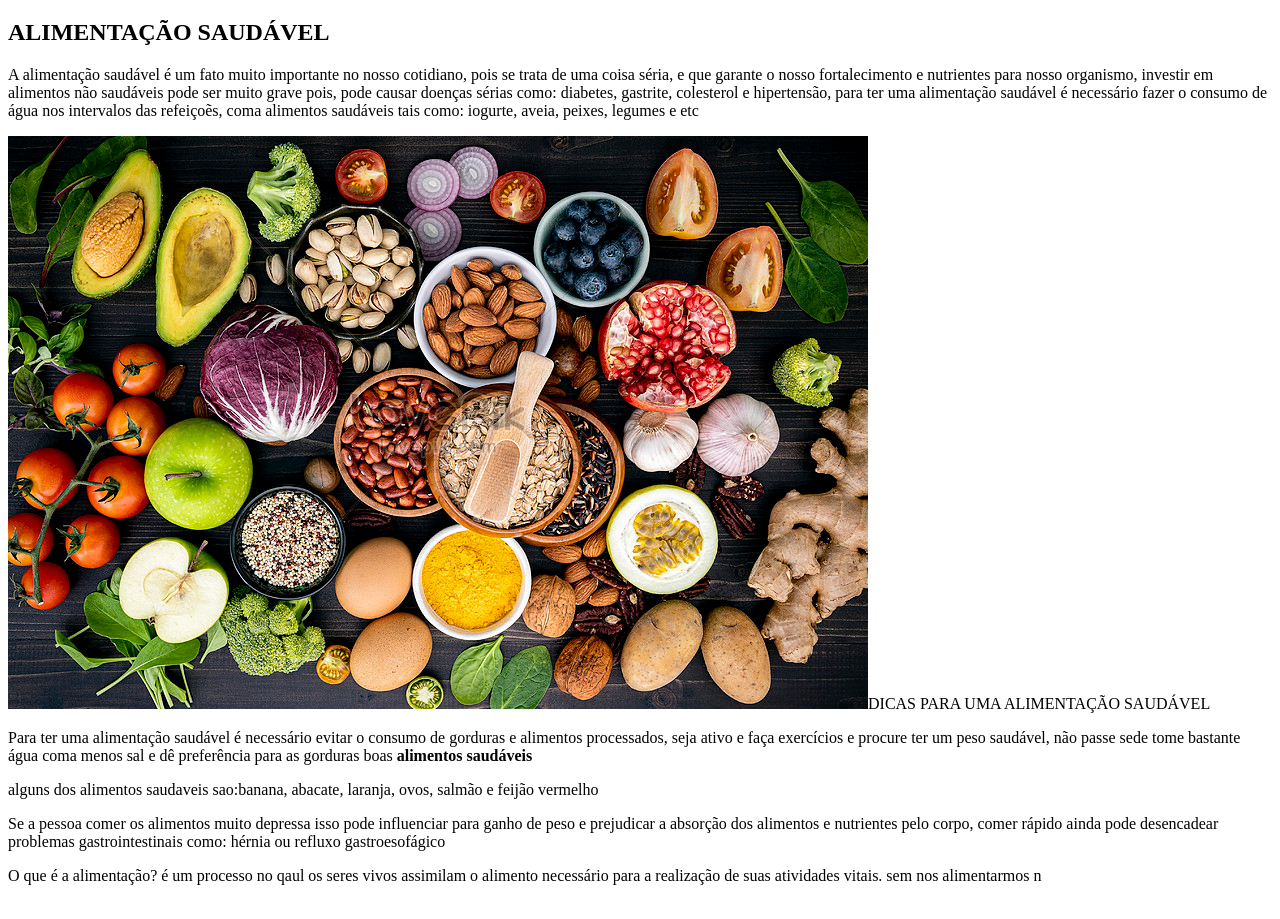
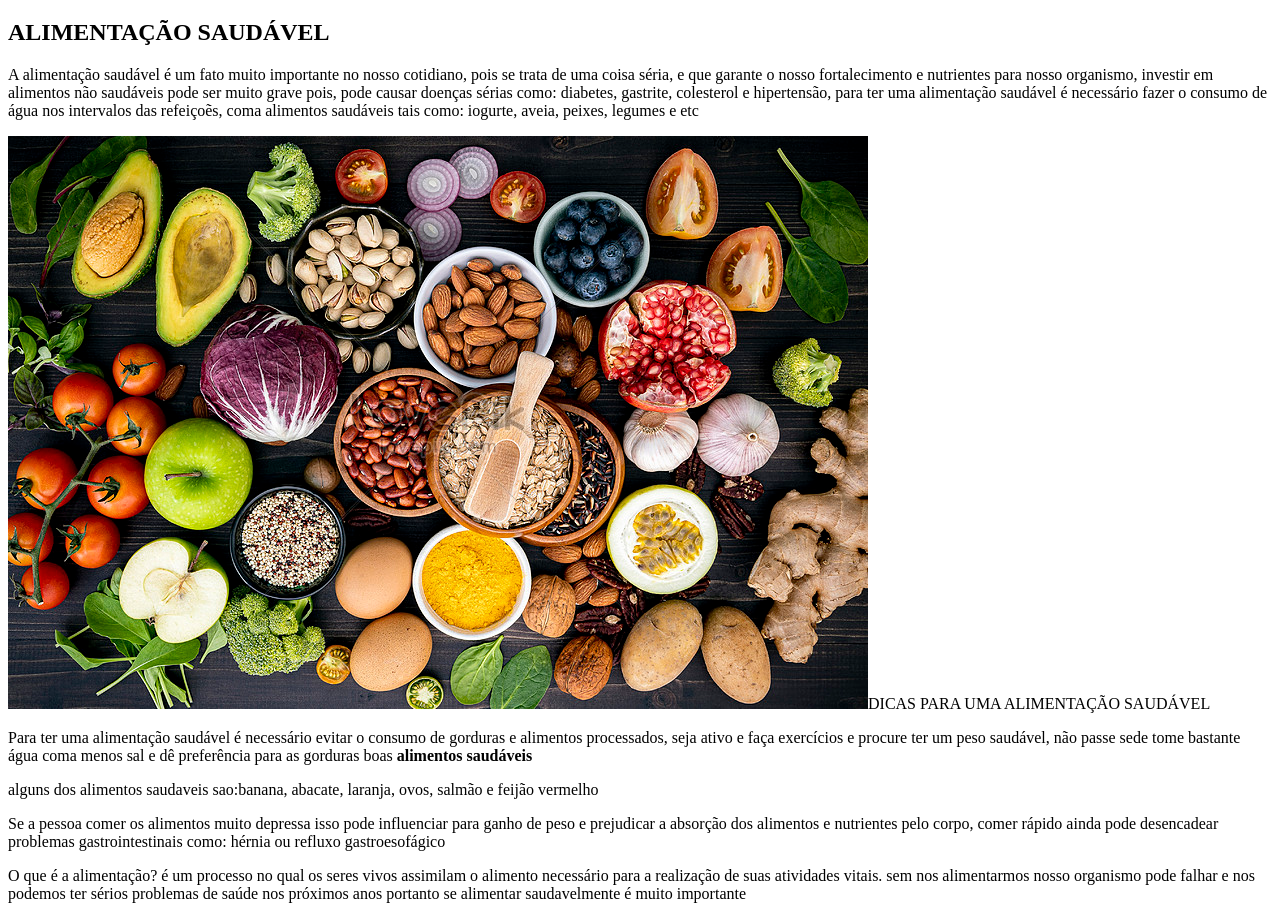
Before and after one commit to eloizasantos20/prova-eloiza, a plain HTML site: page index.html in a window 1280 px wide. Shown: the part 61-980 px from the top of the page. Drawn offline with Linux system fonts and the light colour scheme.

Commit message:
Update index.html

```diff
--- a/index.html
+++ b/index.html
@@ -15,6 +15,6 @@
 <strong>alimentos saudáveis</strong>
 <p>alguns dos alimentos saudaveis sao:banana, abacate, laranja, ovos, salmão e feijão vermelho</p>
 <p>Se a pessoa comer os alimentos muito depressa isso pode influenciar para ganho de peso e prejudicar a absorção dos alimentos e nutrientes pelo corpo, comer rápido ainda pode desencadear problemas gastrointestinais como: hérnia ou refluxo gastroesofágico
-<p>O que é a alimentação? é um processo no qaul os seres vivos assimilam o alimento necessário para a realização de suas atividades vitais. sem nos alimentarmos n
+<p>O que é a alimentação? é um processo no qual os seres vivos assimilam o alimento necessário para a realização de suas atividades vitais. sem nos alimentarmos nosso organismo pode falhar e nos podemos ter sérios problemas de saúde nos próximos anos portanto se alimentar saudavelmente é muito importante
 </body>
 </html>
```
